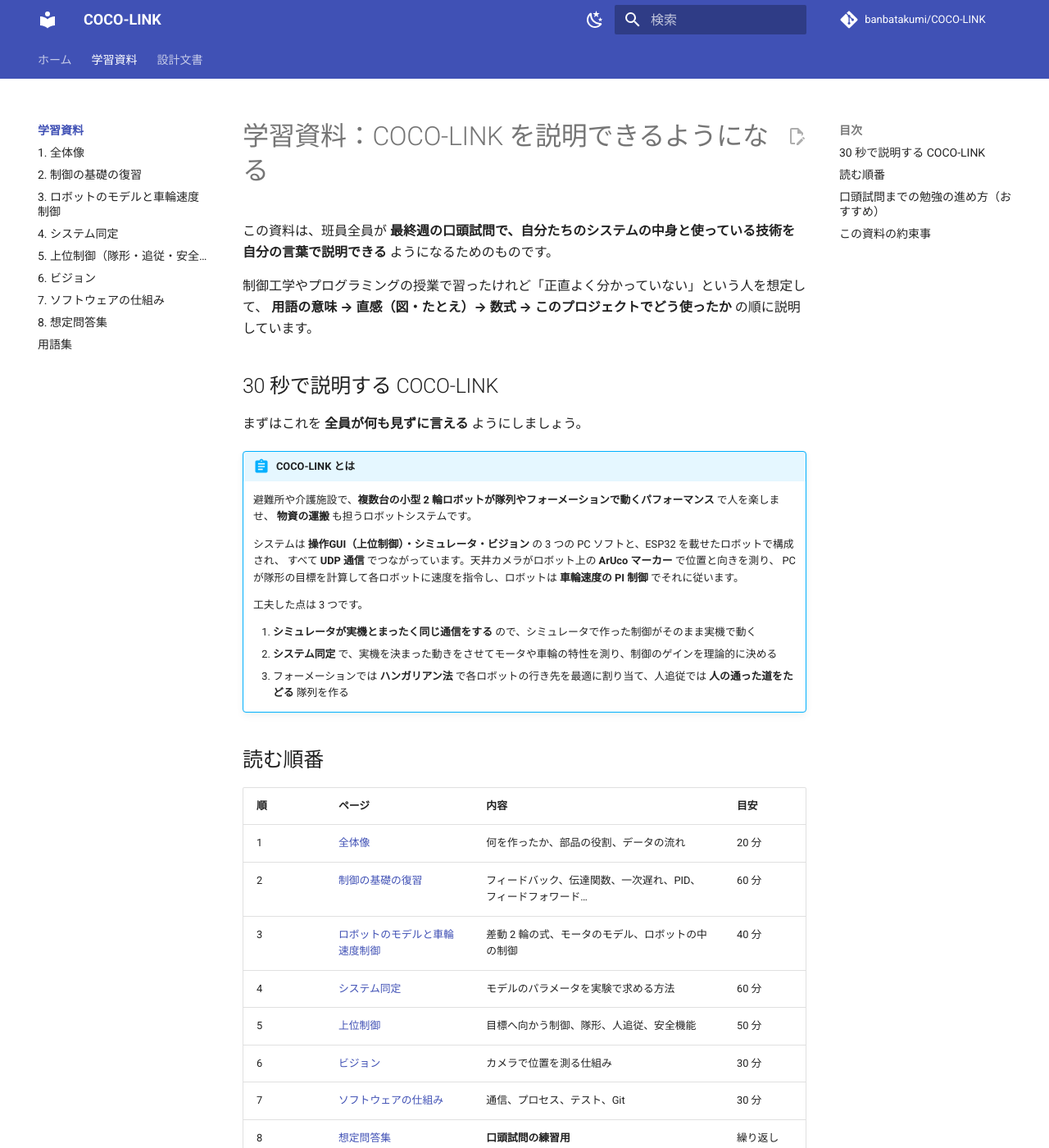
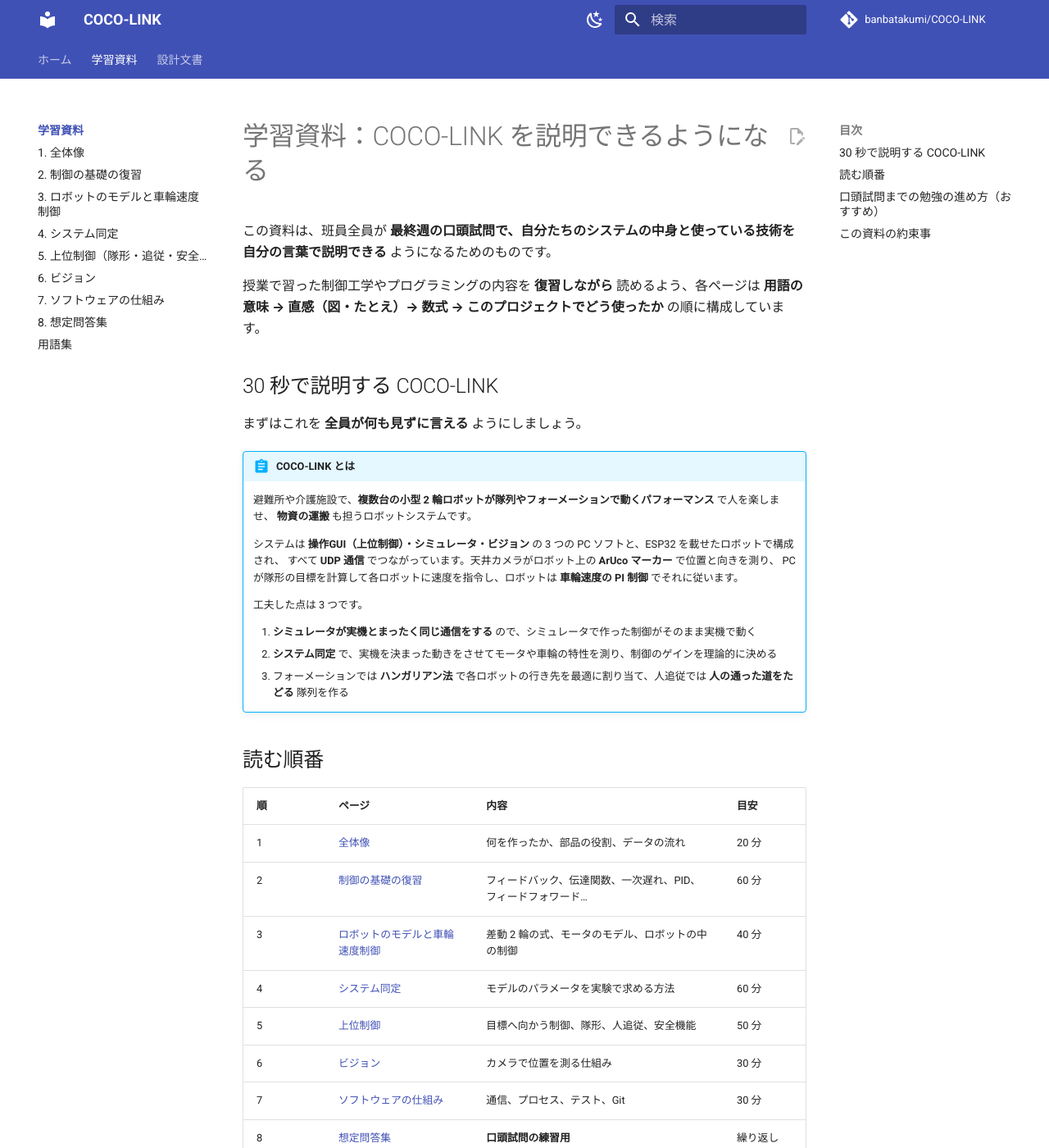
Before and after one commit to banbatakumi/COCO-LINK, an MkDocs documentation site: the page built from docs/study/index.md, in a window 1280 px wide and 1400 px high. Shown: the whole window at 82% size. Built offline with MkDocs 1.6.1 and Material for MkDocs 9.7.7, drawn with Linux system fonts in a browser that asks for light colours; comment, search, counter and statistics services are not loaded; some of the changed text lies outside the part shown.

Commit message:
docs(study): 学習資料の前置きの表現を見直す
読み手の理解度を決めつける言い方をやめ、授業の復習を兼ねて読める構成である旨に改めた。

Co-Authored-By: Claude Opus 5.5 <noreply@anthropic.com>
Claude-Session: https://claude.ai/code/session_01XWTiVefdD8nhmT8gA3jyc1

```diff
--- a/docs/study/index.md
+++ b/docs/study/index.md
@@ -2,8 +2,8 @@
 
 この資料は、班員全員が **最終週の口頭試問で、自分たちのシステムの中身と使っている技術を自分の言葉で説明できる** ようになるためのものです。
 
-制御工学やプログラミングの授業で習ったけれど「正直よく分かっていない」という人を想定して、
-**用語の意味 → 直感（図・たとえ）→ 数式 → このプロジェクトでどう使ったか** の順に説明しています。
+授業で習った制御工学やプログラミングの内容を **復習しながら** 読めるよう、各ページは
+**用語の意味 → 直感（図・たとえ）→ 数式 → このプロジェクトでどう使ったか** の順に構成しています。
 
 ## 30 秒で説明する COCO-LINK
 
@@ -39,7 +39,7 @@
 
 ## 口頭試問までの勉強の進め方（おすすめ）
 
-1. **1 周目**: 1〜7 をざっと読む。数式が分からなくても「ひとことで」と図だけは理解する
+1. **1 周目**: 1〜7 をざっと読む。まずは「ひとことで」と図で全体をつかむ（数式は 2 周目でじっくり）
 2. **動かしてみる**: シミュレータと操作GUIを起動し、フォーメーション・人追従・システム同定を実際に動かす（起動方法はリポジトリの README）。
    **自分の目で見た動きは説明しやすい**
 3. **2 周目**: 担当分野のページを数式まで読み、「このプロジェクトでは」の節に出てくるコードを GitHub で開いてみる
```
Also changed, not shown: docs/study/07_software.md (+1 -1 lines).
